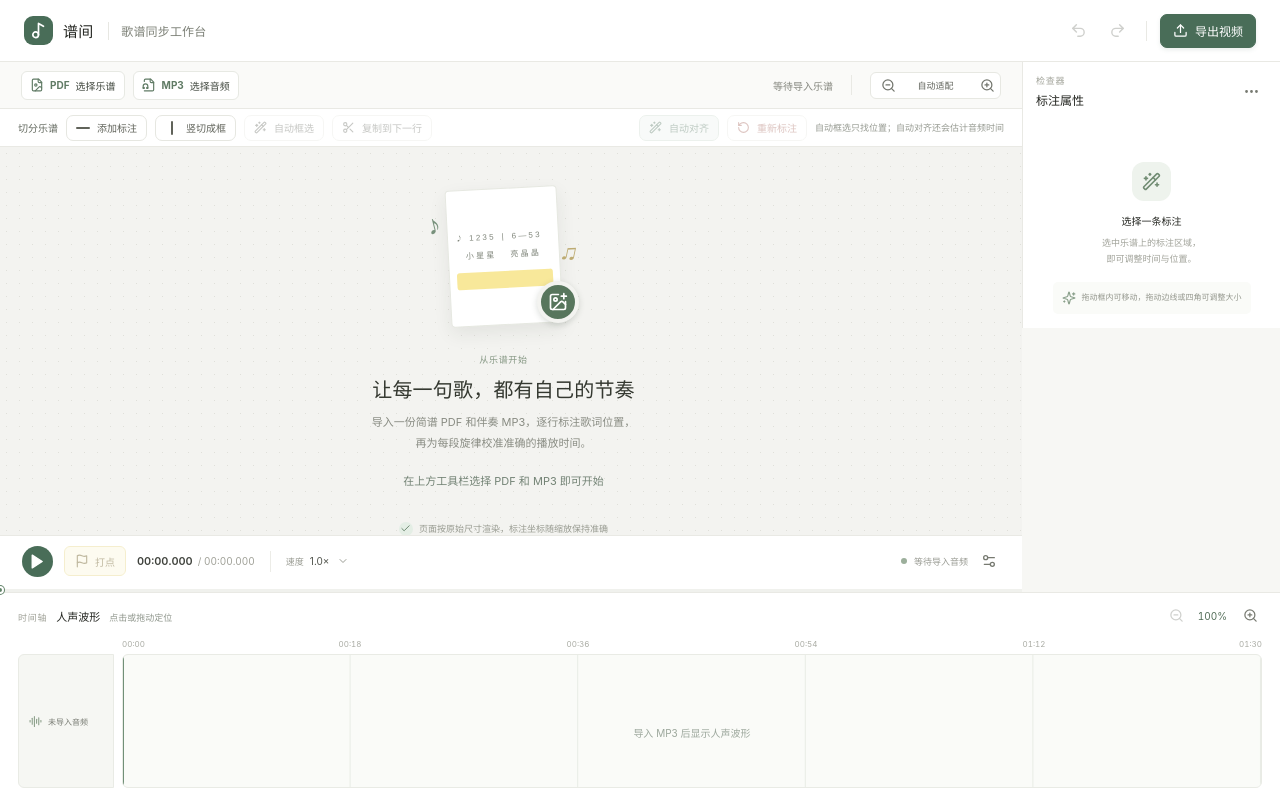
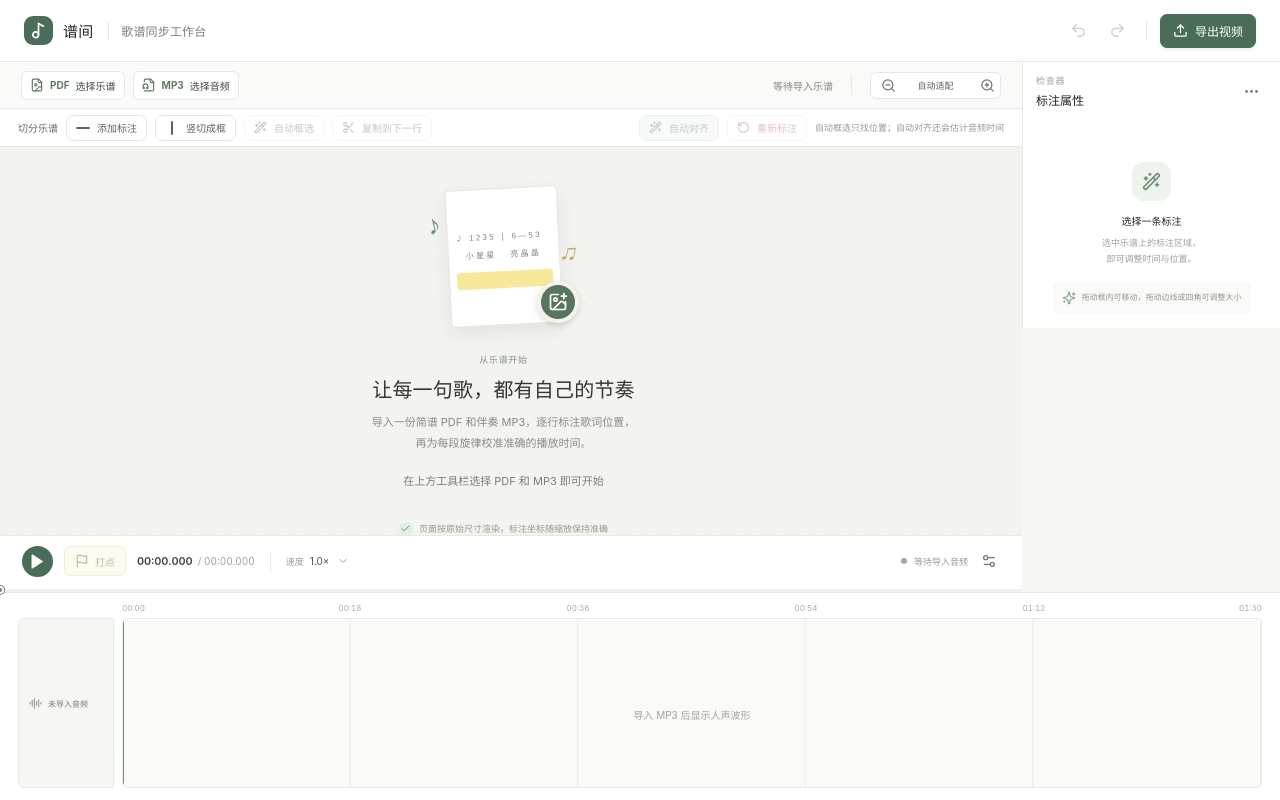
Before and after one commit to handeesome/score-karaoke-studio, a React (Vite) app: page / in a window 1280 px wide. Built offline with nearby package versions, Linux system fonts and the light colour scheme.

Commit message:
feat: zoom timeline with mouse wheel

```diff
--- a/src/components/TimelinePanel.tsx
+++ b/src/components/TimelinePanel.tsx
@@ -1,5 +1,5 @@
-import { useEffect, useMemo, useRef, useState, type PointerEvent } from 'react'
-import { AudioLines, ZoomIn, ZoomOut } from 'lucide-react'
+import { useEffect, useLayoutEffect, useMemo, useRef, useState, type PointerEvent } from 'react'
+import { AudioLines } from 'lucide-react'
 import type { Segment } from '../types'
 
 interface WaveformData {
@@ -35,18 +35,18 @@ function envelopePath(values: number[]): string {
   return `M0,50 L${upper} L${width},50 L${lower} Z`
 }
 
-const zoomSteps = [1, 1.5, 2, 3, 4, 6, 8]
-
 export default function TimelinePanel({ audioUrl, audioName, duration, segments, selected, time, playing, onSelect, onSeek, onMoveSegment }: TimelinePanelProps) {
   const [waveform, setWaveform] = useState<WaveformData | null>(null)
   const [loading, setLoading] = useState(false)
   const [stage, setStage] = useState('')
   const [error, setError] = useState<string | null>(null)
-  const [zoomStep, setZoomStep] = useState(0)
+  const [zoom, setZoom] = useState(1)
   const [draggedSegment, setDraggedSegment] = useState<{ id: string; startTime: number; endTime: number } | null>(null)
   const draggingPointer = useRef<number | null>(null)
   const blockDrag = useRef<{ pointerId: number; id: string; startX: number; startTime: number; endTime: number; width: number; moved: boolean } | null>(null)
+  const panelRef = useRef<HTMLDivElement>(null)
   const scrollRef = useRef<HTMLDivElement>(null)
+  const zoomAnchor = useRef<{ fraction: number; offset: number } | null>(null)
 
   useEffect(() => {
     setWaveform(null)
@@ -81,24 +81,48 @@ export default function TimelinePanel({ audioUrl, audioName, duration, segments,
   }, [audioUrl])
 
   const extent = duration > 0 ? duration : waveform?.duration || 90
-  const zoom = zoomSteps[zoomStep]
   const peakPath = useMemo(() => envelopePath(waveform?.peaks || []), [waveform])
   const levelPath = useMemo(() => envelopePath(waveform?.levels || []), [waveform])
   const tickCount = Math.round(5 * zoom)
   const ticks = Array.from({ length: tickCount + 1 }, (_, index) => clock(extent * index / tickCount))
 
   useEffect(() => {
+    const panel = panelRef.current
+    if (!panel) return
+    const wheelZoom = (event: WheelEvent) => {
+      if (!event.deltaY || Math.abs(event.deltaX) > Math.abs(event.deltaY) || blockDrag.current || draggingPointer.current !== null) return
+      event.preventDefault()
+      const scroller = scrollRef.current
+      if (!scroller) return
+      const rect = scroller.getBoundingClientRect()
+      const offset = Math.max(0, Math.min(scroller.clientWidth, event.clientX - rect.left))
+      const fraction = Math.max(0, Math.min(1, (scroller.scrollLeft + offset) / scroller.scrollWidth))
+      const pixels = event.deltaY * (event.deltaMode === 1 ? 16 : event.deltaMode === 2 ? window.innerHeight : 1)
+      setZoom(previous => {
+        const next = Math.max(1, Math.min(8, previous * Math.exp(-pixels * .0015)))
+        if (Math.abs(next - previous) < .001) return previous
+        zoomAnchor.current = { fraction, offset }
+        return next
+      })
+    }
+    panel.addEventListener('wheel', wheelZoom, { passive: false })
+    return () => panel.removeEventListener('wheel', wheelZoom)
+  }, [])
+
+  useLayoutEffect(() => {
     const scroller = scrollRef.current
-    if (scroller) scroller.scrollLeft = time / extent * scroller.scrollWidth - scroller.clientWidth / 2
-  }, [zoomStep])
+    const anchor = zoomAnchor.current
+    if (scroller && anchor) scroller.scrollLeft = anchor.fraction * scroller.scrollWidth - anchor.offset
+    zoomAnchor.current = null
+  }, [zoom])
 
   useEffect(() => {
     const scroller = scrollRef.current
-    if (!playing || !scroller || zoomStep === 0 || blockDrag.current) return
+    if (!playing || !scroller || zoom === 1 || blockDrag.current) return
     const cursor = time / extent * scroller.scrollWidth
     if (cursor > scroller.scrollLeft + scroller.clientWidth * .78) scroller.scrollLeft = cursor - scroller.clientWidth * .78
     if (cursor < scroller.scrollLeft + scroller.clientWidth * .18) scroller.scrollLeft = cursor - scroller.clientWidth * .18
-  }, [time, playing, zoomStep, extent])
+  }, [time, playing, zoom, extent])
 
   const seekAt = (event: PointerEvent<HTMLDivElement>) => {
     const rect = event.currentTarget.getBoundingClientRect()
@@ -160,11 +184,7 @@ export default function TimelinePanel({ audioUrl, audioName, duration, segments,
     event.currentTarget.releasePointerCapture(event.pointerId)
   }
 
-  return <div className="timeline-panel">
-    <div className="timeline-heading">
-      <div><span className="eyebrow">时间轴</span><strong>人声波形</strong><span className="waveform-caveat">点击或拖动定位</span></div>
-      <div className="timeline-zoom"><button className="icon-button tiny" aria-label="缩小时间轴" title="缩小时间轴" disabled={zoomStep === 0} onClick={() => setZoomStep(step => step - 1)}><ZoomOut size={15}/></button><button className="timeline-zoom-value" title="恢复时间轴原始比例" onClick={() => setZoomStep(0)}>{Math.round(zoom * 100)}%</button><button className="icon-button tiny" aria-label="放大时间轴" title="放大时间轴" disabled={zoomStep === zoomSteps.length - 1} onClick={() => setZoomStep(step => step + 1)}><ZoomIn size={15}/></button></div>
-    </div>
+  return <div className="timeline-panel" ref={panelRef} aria-label="人声波形时间轴，滚轮缩放">
     <div className="timeline-track">
       <div className="wave-label" title={audioName || '未导入音频'}><AudioLines size={13}/><span>{audioName || '未导入音频'}</span></div>
       <div className="timeline-scroll" ref={scrollRef}>
--- a/src/layout.css
+++ b/src/layout.css
@@ -171,7 +171,6 @@ body{min-width:0;height:100dvh;overflow:hidden}
 
 /* The waveform, phrase blocks and playhead share the same audio-time origin. */
 .timeline-ruler{padding-right:8px}
-.waveform-caveat{font-size:9px;color:#8e958b;white-space:nowrap}
 .wave-stage{position:absolute;left:104px;right:8px;top:0;bottom:0;cursor:ew-resize;touch-action:none;user-select:none;background-image:repeating-linear-gradient(to right,transparent 0,transparent calc(20% - 1px),#e8ece5 calc(20% - 1px),#e8ece5 20%)}
 .wave-stage:focus-visible{outline:2px solid #7a9a7e;outline-offset:-2px}
 .waveform-svg{position:absolute;left:0;right:0;top:19px;width:100%;height:calc(100% - 23px);overflow:visible;pointer-events:none}
@@ -188,7 +187,7 @@ body{min-width:0;height:100dvh;overflow:hidden}
 .annotation.is-selected .region-number-text{fill:#fff}
 .score-page.previewing .region-number{display:none}
 @media(max-height:760px){.waveform-svg{top:16px;height:calc(100% - 19px)}.waveform-placeholder{inset:17px 0 0}}
-@media(max-height:590px){.waveform-svg{top:15px;height:calc(100% - 17px)}.waveform-caveat{display:none}}
+@media(max-height:590px){.waveform-svg{top:15px;height:calc(100% - 17px)}}
 
 .auto-box-dialog{width:min(1000px,96vw);max-height:90dvh;display:flex;flex-direction:column;overflow:hidden;border-radius:12px;background:#fff;box-shadow:0 24px 80px #0003}
 .auto-box-header{display:flex;align-items:flex-start;justify-content:space-between;gap:16px;padding:15px 18px;border-bottom:1px solid #eceee8}
@@ -220,11 +219,8 @@ body{min-width:0;height:100dvh;overflow:hidden}
 .field-divider{margin:9px 0}
 .inspector-actions{margin-top:8px}
 
-.timeline-panel{grid-column:1/-1;grid-row:2;height:auto;min-height:0;padding:10px 18px 12px;display:flex;flex-direction:column}
-.timeline-zoom{display:flex;align-items:center;gap:3px}
-.timeline-zoom-value{min-width:43px;border:0;background:transparent;color:#526d57;font-size:10px;font-variant-numeric:tabular-nums}
-.timeline-zoom-value:hover{color:#314e38}
-.timeline-track{display:flex;gap:8px;flex:1;min-height:0;margin-top:8px}
+.timeline-panel{grid-column:1/-1;grid-row:2;height:auto;min-height:0;padding:7px 18px 12px;display:flex;flex-direction:column}
+.timeline-track{display:flex;gap:8px;flex:1;min-height:0;margin-top:0}
 .timeline-track>.wave-label{position:relative;inset:auto;align-self:stretch;flex:none;width:96px;margin-top:18px;border:1px solid #e9ebe5;border-radius:6px 0 0 6px}
 .timeline-scroll{flex:1;min-width:0;min-height:0;overflow-x:auto;overflow-y:hidden;scrollbar-width:thin;scrollbar-color:#bacbbb #f1f3ef}
 .timeline-content{display:flex;flex-direction:column;height:100%;min-width:100%}
@@ -238,7 +234,7 @@ body{min-width:0;height:100dvh;overflow:hidden}
 @media(max-height:590px){
   .main-layout{grid-template-rows:minmax(0,1fr) 150px}
   .timeline-panel{padding:6px 12px 8px}
-  .timeline-track{margin-top:4px}
+  .timeline-track{margin-top:0}
   .timeline-content .timeline-ruler{height:16px}
   .timeline-track>.wave-label{margin-top:16px}
 }
```
